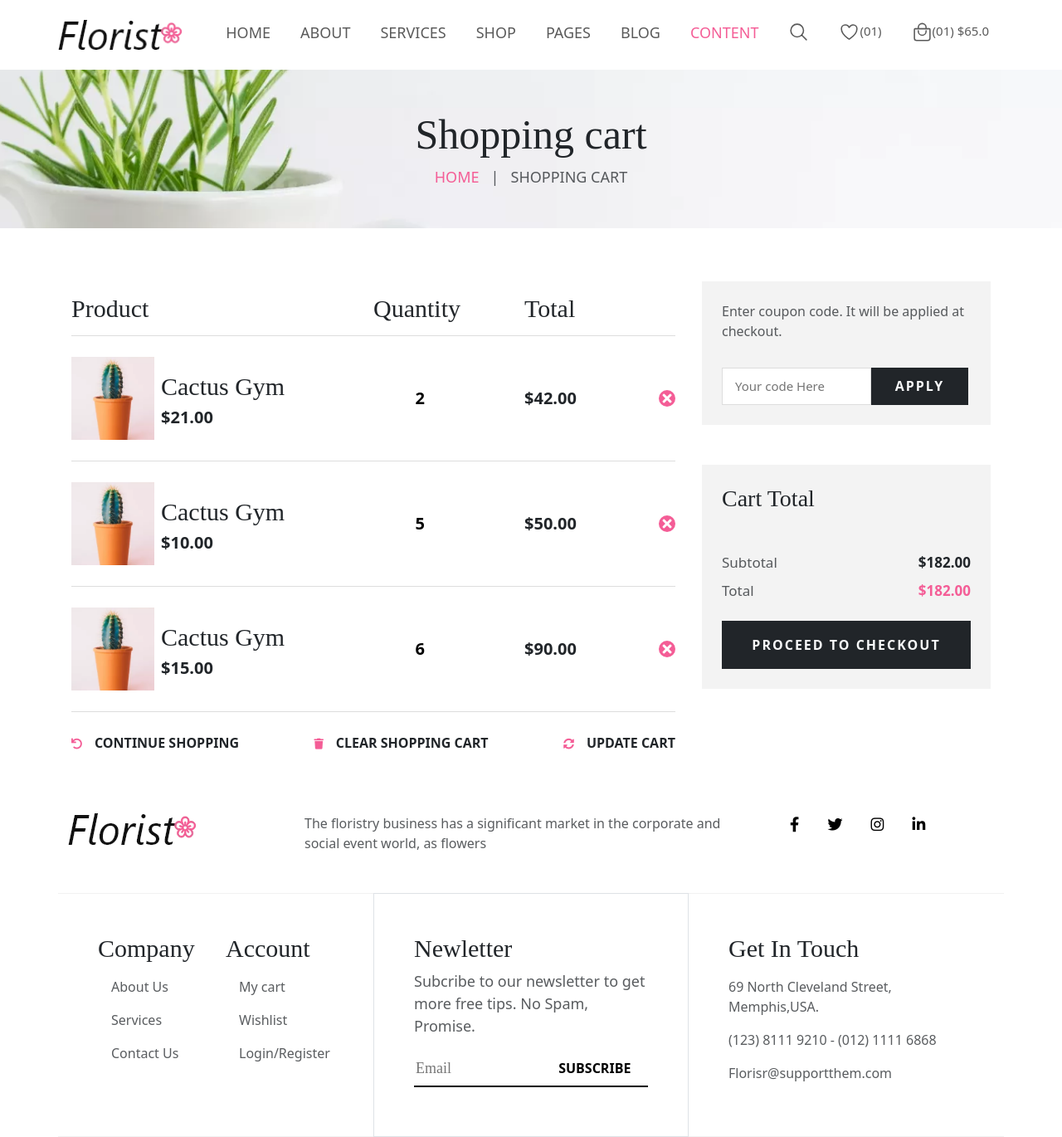
After one commit to ChristopherJamesLeo/florist_ecommer_site, a PHP site: page /cart.html in a window 1280 px wide. The commit adds this page. Shown: the whole page at 83% size. Run offline with PHP 8.4, Linux system fonts and the light colour scheme.

Commit message:
add cart page

```diff
--- /dev/null
+++ b/cart.html
@@ -0,0 +1,323 @@
+<!DOCTYPE html>
+<html lang="en">
+<head>
+    <meta charset="UTF-8">
+    <meta http-equiv="X-UA-Compatible" content="IE=edge">
+    <meta name="viewport" content="width=device-width, initial-scale=1.0">
+    <title>Contact us</title>
+    <link rel="shortcut icon" href="./assets/imgs/logo_fav/benefit-1.png.webp" type="image/x-icon">
+
+    <!--  bootstrap 5.3 css1 js 1 -->
+    <link href="https://cdn.jsdelivr.net/npm/bootstrap@5.3.0-alpha1/dist/css/bootstrap.min.css" rel="stylesheet" integrity="sha384-GLhlTQ8iRABdZLl6O3oVMWSktQOp6b7In1Zl3/Jr59b6EGGoI1aFkw7cmDA6j6gD" crossorigin="anonymous">
+
+    <!-- font awesome -->
+    <link rel="stylesheet" href="https://cdnjs.cloudflare.com/ajax/libs/font-awesome/5.15.4/css/all.min.css" integrity="sha512-1ycn6IcaQQ40/MKBW2W4Rhis/DbILU74C1vSrLJxCq57o941Ym01SwNsOMqvEBFlcgUa6xLiPY/NS5R+E6ztJQ==" crossorigin="anonymous" referrerpolicy="no-referrer" />
+
+    <!-- Google Font -->
+    <link rel="preconnect" href="https://fonts.googleapis.com">
+    <link rel="preconnect" href="https://fonts.gstatic.com" crossorigin>
+    <link href="https://fonts.googleapis.com/css2?family=Libre+Baskerville:ital,wght@0,400;0,700;1,400&family=Nothing+You+Could+Do&family=Quicksand:wght@300;400;500;600;700&display=swap" rel="stylesheet">
+
+    <!-- owl carousel css2 js2 -->
+    <link rel="stylesheet" href="./assets/libs/OwlCarousel2-2.3.4/dist/assets/owl.carousel.min.css">
+    <link rel="stylesheet" href="./assets/libs/OwlCarousel2-2.3.4/dist/assets/owl.theme.default.min.css">
+
+    <!-- custom css -->
+    <link rel="stylesheet" href="./custom_css/style.css">
+</head>
+<body>
+    <header class=" header ">
+        <nav class="navbar navbar-expand-lg container justify-content-between ">
+            <a href="./index.html" class="navbar-brand d-block">
+                <img src="./assets/imgs/logo_fav/logo.png.webp" class="brand-logo" alt="logo">
+            </a>
+            <button class="btn navbar-toggler" data-bs-toggle="collapse" data-bs-target="#nav">
+                <div class="nav-btn-lines"></div>
+                <div class="my-1 nav-btn-lines"></div>
+                <div class="nav-btn-lines"></div>
+            </button>
+            <div id="nav" class="navbar-collapse collapse justify-content-end ">
+                <ul class="navbar-nav text-uppercase ">
+                    <li class="nav-item "><a href="./index.html" class="nav-link ">home</a></li>
+                    <li class="nav-item"><a href="./about.html" class="nav-link ">about</a></li>
+                    <li class="nav-item"><a href="./service.html" class="nav-link">services</a></li>
+                    <li class="nav-item"><a href="./shop.html" class="nav-link">shop</a></li>
+                    <li class="nav-item"><a href="#" class="nav-link">pages</a>
+                        <ul class="list-group">
+                            <li class="list-group-item"><a href="#">Cart</a></li>
+                            <li class="list-group-item"><a href="#">Checkout</a></li>
+                            <li class="list-group-item"><a href="#">Wishlist</a></li>
+                            <li class="list-group-item"><a href="#">Portfolio</a></li>
+                            <li class="list-group-item"><a href="#">Shop Details</a></li>
+                            <li class="list-group-item"><a href="#">Blog Details</a></li>
+                        </ul>
+                    </li>
+                    <li class="nav-item"><a href="./blog.html" class="nav-link ">blog</a></li>
+                    <li class="nav-item"><a href="./contactus.html" class="nav-link active">content</a></li>
+                    <li class="nav-item"><a href="#" class="nav-link"><ion-icon name="search-outline"></ion-icon></a></li>
+                    <li class="nav-item"><a href="#" class="nav-link d-flex"><ion-icon name="heart-outline"></ion-icon><span class="nav-remark">(01)</span></a></li>
+                    <li class="nav-item"><a href="#" class="nav-link d-flex"><ion-icon name="bag-handle-outline"></ion-icon><span class="nav-remark">(01) <span class="nav-remark-price">$65.0</span></span></a></li>
+                </ul>
+            </div>
+        </nav>
+        <script>
+            let getHeader = document.querySelector(".header");
+            window.onscroll = function(){
+                let getscrollval = window.scrollY;
+                if(getscrollval > 0) {
+                    getHeader.classList.add("header-ani");
+                }else {
+                    getHeader.classList.remove("header-ani");
+                }
+            }
+        </script>
+    </header>
+    <!-- page header section start  -->
+    <section class="page-header mb-5">
+        <div class="py-5 page-header-container">
+            <div class="text-center mx-auto page-header-content">
+                <h1>Shopping cart</h1>
+                <span class="text-uppercase text-muted"><a href="./index.html">home</a> &nbsp; | &nbsp; <a href="./cart.html" class="text-muted">SHOPPING CART</a></span>
+            </div>
+        </div>
+    </section>
+    <!-- page header section end -->
+    <!-- Cart table section start -->
+    <section>
+        <div class="cart-table-section">
+            <div class="container">
+                <div class="row">
+                    <div class="col-lg-8 col-md-12 p-3">
+                        <table class="">
+                            <thead>
+                                <tr class="">
+                                    <div class="row">
+                                        <th class="col-6">Product</th>
+                                        <th class="col-3">Quantity</th>
+                                        <th class="col-3">Total</th>
+                                    </div>
+                                </tr>
+                            </thead>
+
+                            <tbody>
+                                <tr class="">
+                                    <td>
+                                        <div class=" d-flex justify-content-start align-items-center cart-product-container">
+                                            <img src="./assets/imgs/products/product-1.jpg.webp" class="d-block me-2" alt="" class="cart-product-img">
+                                            <div>
+                                                <span class="product-name">Cactus Gym</span><br><span class="product-price">$<span class="price">21</span>.00</span>
+                                            </div>
+                                        </div>
+                                    </td>
+                                    <td>
+                                        <input type="number" name="quantity" id="quantity" class="quantity" value="2">
+                                    </td>
+                                    <td>
+                                        <div class="d-flex justify-content-between align-items-center product-total-column">
+                                            <div class="product-total-price">$<span class="total-price">11</span>.00</div>
+                                            <div><a href="#"><i class="fas fa-times"></i></a></div>
+                                        </div>
+                                    </td>
+                                </tr>
+                                <tr class="">
+                                    <td>
+                                        <div class=" d-flex justify-content-start align-items-center cart-product-container">
+                                            <img src="./assets/imgs/products/product-1.jpg.webp" class="d-block me-2" alt="" class="cart-product-img">
+                                            <div>
+                                                <span class="product-name">Cactus Gym</span><br><span class="product-price">$<span class="price">10</span>.00</span>
+                                            </div>
+                                        </div>
+                                    </td>
+                                    <td>
+                                        <input type="number" name="quantity" id="quantity" class="quantity" value="5">
+                                    </td>
+                                    <td>
+                                        <div class="d-flex justify-content-between align-items-center product-total-column">
+                                            <div class="product-total-price">$<span class="total-price">11</span>.00</div>
+                                            <div><a href="#"><i class="fas fa-times"></i></a></div>
+                                        </div>
+                                    </td>
+                                </tr>
+                                <tr class="">
+                                    <td>
+                                        <div class=" d-flex justify-content-start align-items-center cart-product-container">
+                                            <img src="./assets/imgs/products/product-1.jpg.webp" class="d-block me-2" alt="" class="cart-product-img">
+                                            <div>
+                                                <span class="product-name">Cactus Gym</span><br><span class="product-price">$<span class="price">15</span>.00</span>
+                                            </div>
+                                        </div>
+                                    </td>
+                                    <td>
+                                        <input type="number" name="quantity" id="quantity" class="quantity" value="6">
+                                    </td>
+                                    <td>
+                                        <div class="d-flex justify-content-between align-items-center product-total-column">
+                                            <div class="product-total-price">$<span class="total-price">11</span>.00</div>
+                                            <div><a href="#"><i class="fas fa-times"></i></a></div>
+                                        </div>
+                                    </td>
+                                </tr>
+                            </tbody>
+
+                            <tfoot>
+                                <tr>
+                                    <td colspan="3" class="">
+                                        <div class="d-flex justify-content-between align-items-center fw-semibold">
+                                            <a href="#" class="text-uppercase nav-link"><span><i class="fas fa-undo"></i></span>Continue shopping</a>
+                                            <a href="#" class="text-uppercase nav-link"><span><i class="fas fa-trash"></i></span>Clear Shopping Cart</a>
+                                            <a href="#" class="text-uppercase nav-link"><span><i class="fas fa-sync-alt"></i></span>update cart</a>
+                                        </div>
+
+                                    </td>
+                                </tr>
+                            </tfoot>
+                        </table>
+
+                    </div>
+                    <div class="col-lg-4 col-md-12 p-3">
+                        <div class="p-4 apply-box-container mb-5">
+                            <p class="pb-3 text-muted">Enter coupon code. It will be applied at checkout.</p>
+                            <div class="d-flex apply-box">
+                                <input type="text" name="code" id="apply-input" class="rounded-0 apply-input" placeholder="Your code Here">
+                                <button type="submit" class="text-uppercase fw-semibold text-light bg-dark btn rounded-0">apply</button>
+                            </div>
+                        </div>
+                        <div class="p-4 cart-total-box-container">
+                            <h3 class="mb-5">Cart Total</h3>
+                            <div class="d-flex justify-content-between align-items-center mb-2">
+                                <span class="text-muted">Subtotal</span>
+                                <span class="fw-bold">$<span id="cart-subtotal">0</span>.00</span>
+                            </div>
+                            <div class="d-flex justify-content-between align-items-center mb-4">
+                                <span class="text-muted">Total</span>
+                                <span class="fw-bold">$<span id="cart-total">0</span>.00</span>
+                            </div>
+                            <a href="#" class="btn btn-dark rounded-0 fw-bold d-block py-3 text-light text-uppercase">Proceed to checkout</a>
+                        </div>
+
+                    </div>
+                </div>
+            </div>
+        </div>
+        <script>
+            let getProductPrices = document.querySelectorAll(".price");
+            let getQuantitys = document.querySelectorAll(".quantity");
+            let getTotalPrices = document.querySelectorAll(".total-price");
+            let getcartsubtotal = document.querySelector("#cart-subtotal");
+            let getcarttotal = document.querySelector("#cart-total");
+
+            var getCartTotalvalue = 0
+
+            getProductPrices.forEach(function(getProductPrice,idx){
+                // console.log(getProductPrice.innerText,idx)
+                let getPrice = +getProductPrice.innerText;
+                let getQuan = getQuantitys[idx].value ;
+                // console.log(getQuan)
+                // console.log(typeof getPrice)
+                let getTotal = getPrice * getQuan;
+                getTotalPrices[idx].innerText = getTotal;
+                // console.log(getTotal)
+                getCartTotalvalue += getTotal;
+
+            })
+            // console.log(getCartTotal);
+            getcartsubtotal.innerText = getCartTotalvalue;
+            getcarttotal.innerText = getCartTotalvalue;
+
+        </script>
+    </section>
+    <!-- Cart table section end -->
+    <!-- footer section start -->
+    <footer>
+        <div class="footer-section-container">
+            <div class="container">
+                <div class="row py-4 footer-header-container ">
+                    <div class="col-lg-3 col-md-3 col-sm-12 my-2 text-start">
+                        <img src="./assets/imgs/logo_fav/logo.png.webp" alt="logo">
+                    </div>
+                    <div class="col-lg-6 col-md-6 col-sm-12 my-2 text-start ">
+                        <p class="text-muted">
+                            The floristry business has a significant market in the corporate and social event world, as flowers
+                        </p>
+                    </div>
+                    <div class="col-lg-3 col-md-3 col-sm-12 my-2 text-start footer-icons-container">
+                        <a href="#"><i class="fab fa-facebook-f"></i></a>
+                        <a href="#"><i class="fab fa-twitter"></i></a>
+                        <a href="#"><i class="fab fa-instagram"></i></a>
+                        <a href="#"><i class="fab fa-linkedin-in"></i></a>
+                    </div>
+                </div>
+                <div class="row footer-body-container">
+                    <div class="col-lg-4 col-md-6 col-sm-12 p-5 company-account-container">
+                        <div class="row">
+                            <div class="col-6 company-container">
+                                <h1>Company</h1>
+                                <ul class="list-group">
+                                    <li class="list-group-item border-0"><a href="#" class=" text-muted text-decoration-none">About Us</a></li>
+                                    <li class="list-group-item border-0"><a href="#"  class=" text-muted text-decoration-none">Services</a></li>
+                                    <li class="list-group-item border-0"><a href="#"  class=" text-muted text-decoration-none">Contact Us</a></li>
+                                </ul>
+                            </div>
+                            <div class="col-6 account-container">
+                                <h1>Account</h1>
+                                <ul class="list-group">
+                                    <li class="list-group-item border-0"><a href="#" class=" text-muted text-decoration-none">My cart</a></li>
+                                    <li class="list-group-item border-0"><a href="#"  class=" text-muted text-decoration-none">Wishlist</a></li>
+                                    <li class="list-group-item border-0"><a href="#"  class=" text-muted text-decoration-none">Login/Register</a></li>
+                                </ul>
+                            </div>
+                        </div>
+                    </div>
+                    <div class="col-lg-4 col-md-6 col-sm-12 p-5 border newletter-container">
+                        <h1>Newletter</h1>
+                        <p class="text-muted">
+                            Subcribe to our newsletter to get more free tips. No Spam, Promise.
+                        </p>
+                        <div class="py-2 input-group">
+                            <input type="email" name="subscribe" id="subscribe" class=" subscribe-input" placeholder="Email">
+                            <input type="submit" value="subscribe" class="text-uppercase subscribe-btn">
+                        </div>
+                    </div>
+                    <div class="col-lg-4 col-md-6 col-sm-12 p-5 getintouch-container">
+                        <h1>Get In Touch</h1>
+                        <p class="my-3 text-muted">
+                            69 North Cleveland Street, Memphis,USA.
+                        </p>
+                        <p class="my-3 text-muted">
+                            (123) 8111 9210 - (012) 1111 6868
+                        </p>
+                        <p class="my-3 text-muted">
+                            Florisr@supportthem.com
+                        </p>
+
+                    </div>
+                </div>
+            </div>
+        </div>
+    </footer>
+    <!-- footer section end -->
+    <!-- bootstrap -->
+    <script src="https://cdn.jsdelivr.net/npm/bootstrap@5.3.0-alpha1/dist/js/bootstrap.bundle.min.js" integrity="sha384-w76AqPfDkMBDXo30jS1Sgez6pr3x5MlQ1ZAGC+nuZB+EYdgRZgiwxhTBTkF7CXvN" crossorigin="anonymous"></script>
+
+    <!-- jquery -->
+    <script src="./assets/libs/jquery-3_6_3.js"></script>
+
+    <!-- owl carousel js2 -->
+    <script src="./assets/libs/OwlCarousel2-2.3.4/dist/owl.carousel.min.js"></script>
+
+    <!-- iconicon js 2 -->
+    <script type="module" src="https://unpkg.com/ionicons@5.5.2/dist/ionicons/ionicons.esm.js"></script>
+    <script nomodule src="https://unpkg.com/ionicons@5.5.2/dist/ionicons/ionicons.js"></script>
+
+    <!-- custom js -->
+    <script src="./custom_js/home.js"></script>
+
+    <script>
+        $(document).ready(function(){
+
+
+        });
+    </script>
+
+</body>
+</html>
--- a/custom_css/style.css
+++ b/custom_css/style.css
@@ -879,3 +879,98 @@
     height: 300px;
 }
 /* Contact Us Page End */
+
+/* Cart Section Start */
+.cart-table-section table {
+    width: 100%;
+}
+.cart-table-section table tr th {
+    font-weight: 500;
+    padding: 10px 0px;
+}
+.cart-table-section table tr th ,.cart-table-section table tr td .cart-product-container .product-name {
+    font-size: 30px;
+    font-family: var(--secondary-font-family);
+}
+.cart-table-section table thead tr,.cart-table-section table tbody tr  {
+    border-bottom: 1px solid #ddd;
+}
+.cart-table-section table tr td{
+    padding: 25px 0px;
+}
+.cart-table-section table tr td .cart-product-container img {
+    width: 100px;
+    height: 100px;
+    object-fit: cover;
+}
+.cart-table-section table tr td .cart-product-container .product-price {
+    font-weight: 700;
+    font-size: 20px;
+}
+.cart-table-section table tr td .quantity {
+    width: 70%;
+    margin: auto;
+    padding: 10px ;
+    text-align: center;
+    border: none;
+    font-size: 20px;
+    font-weight: 700;
+}
+.cart-table-section table tr td .quantity:focus {
+    border: 1px solid #ddd;
+    outline: none;
+}
+.cart-table-section table tr td .product-total-column .product-total-price{
+    font-size: 20px;
+    font-weight: 700;
+}
+.cart-table-section table tr td .product-total-column a {
+    display: inline-block;
+    width: 20px;
+    height: 20px;
+    text-align: center;
+    line-height: 20px;
+    color: var(--primary-global-white);
+    background-color: var(--primary-global-color);
+    border-radius: 50%;
+}
+.cart-table-section table tfoot tr td div a i {
+    display: inline-block;
+    margin-right: 15px;
+    color: var(--primary-global-color);
+    font-size: 13px;
+}
+.apply-box-container,.cart-total-box-container {
+    background-color: #f3f3f3;
+}
+.apply-box-container .apply-box .apply-input {
+    width: 60%;
+    padding: 10px 15px;
+    font-size: 15px;
+    border: 1px solid #ddd;
+
+}
+.apply-box-container .apply-box .apply-input:focus {
+    outline: none;
+}
+.apply-box-container .apply-box .apply-input::placeholder {
+    font-size: 15px;
+}
+.apply-box-container .apply-box button {
+    width: 39%;
+    letter-spacing: 2px;
+}
+.cart-total-box-container h3 {
+    font-family: var(--secondary-font-family);
+}
+.cart-total-box-container div {
+    font-size: 17px;
+}
+.cart-total-box-container div:nth-of-type(2) span:nth-of-type(2) {
+    color: var(--primary-global-color);
+}
+.cart-total-box-container a {
+    font-size: 16px;
+    letter-spacing: 2px;
+}
+/* Cart Section End */
```
